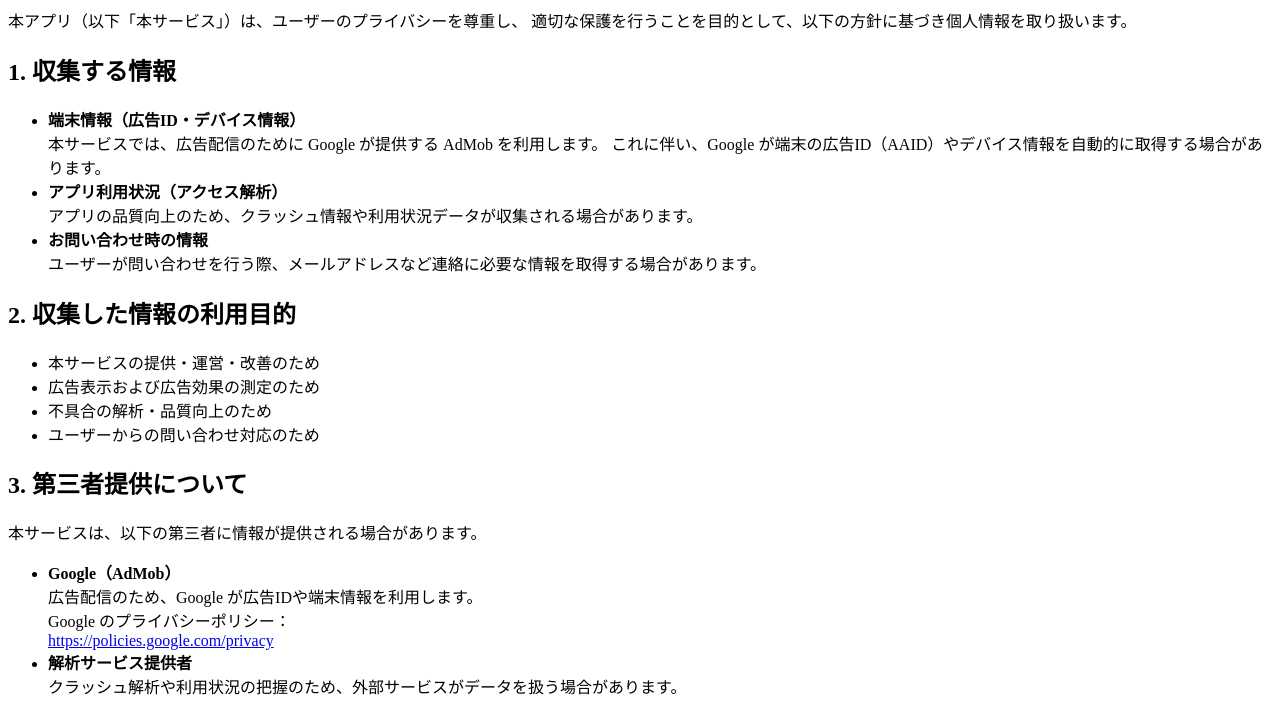
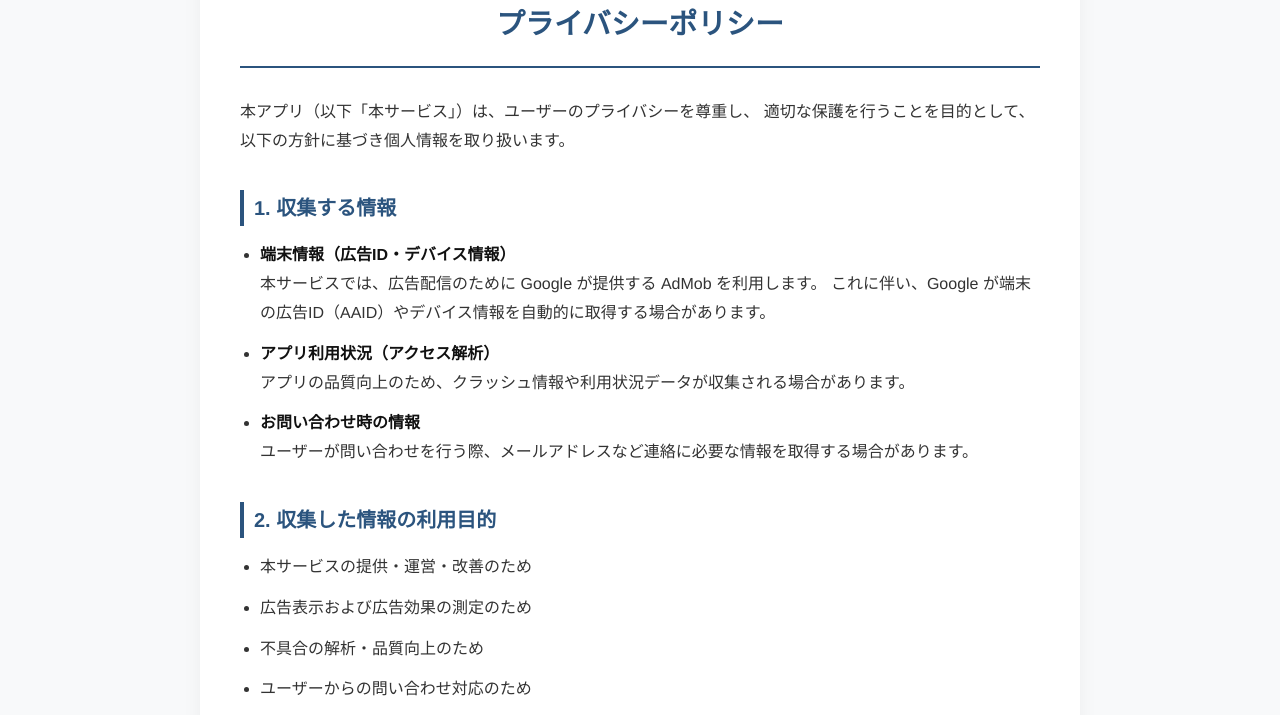
Before and after one commit to IMJKstudio/loto6-privacy-policy, a plain HTML site: page index.html in a window 1280 px wide. Shown: the part 81-796 px from the top of the page. Drawn offline with Linux system fonts and the light colour scheme.

Commit message:
Update index.html

```diff
--- a/index.html
+++ b/index.html
@@ -4,8 +4,116 @@
   <meta charset="UTF-8">
   <title>ロト6予想シグナル プライバシーポリシー</title>
   <meta name="viewport" content="width=device-width, initial-scale=1">
+  <style>
+    /* 全体設定 */
+    :root {
+      --primary-color: #2b547e;
+      --text-color: #333333;
+      --bg-color: #f8f9fa;
+      --card-bg: #ffffff;
+      --border-color: #e9ecef;
+      --sub-text: #6c757d;
+    }
+
+    body {
+      font-family: "Helvetica Neue", Arial, "Hiragino Kaku Gothic ProN", "Hiragino Sans", Meiryo, sans-serif;
+      line-height: 1.8;
+      color: var(--text-color);
+      background-color: var(--bg-color);
+      margin: 0;
+      padding: 40px 20px;
+    }
+
+    /* コンテナ設定 */
+    .container {
+      max-width: 800px;
+      margin: 0 auto;
+      background: var(--card-bg);
+      padding: 40px;
+      border-radius: 12px;
+      box-shadow: 0 4px 20px rgba(0, 0, 0, 0.05);
+    }
+
+    /* タイトル */
+    h1 {
+      font-size: 1.8rem;
+      color: var(--primary-color);
+      text-align: center;
+      margin-top: 0;
+      margin-bottom: 30px;
+      padding-bottom: 15px;
+      border-bottom: 2px solid var(--primary-color);
+    }
+
+    /* 見出し2 */
+    h2 {
+      font-size: 1.25rem;
+      color: var(--primary-color);
+      margin-top: 35px;
+      margin-bottom: 15px;
+      padding-left: 10px;
+      border-left: 4px solid var(--primary-color);
+    }
+
+    /* 文章・リスト */
+    p {
+      margin-top: 0;
+      margin-bottom: 15px;
+    }
+
+    ul {
+      padding-left: 20px;
+      margin-top: 0;
+      margin-bottom: 20px;
+    }
+
+    li {
+      margin-bottom: 12px;
+    }
+
+    li strong {
+      color: #111;
+    }
+
+    /* リンク */
+    a {
+      color: var(--primary-color);
+      text-decoration: underline;
+      word-break: break-all;
+    }
+
+    a:hover {
+      opacity: 0.8;
+    }
+
+    /* 日付表記 */
+    .date {
+      margin-top: 40px;
+      text-align: right;
+      color: var(--sub-text);
+      font-size: 0.9rem;
+    }
+
+    /* モバイル調整 */
+    @media (max-width: 600px) {
+      body {
+        padding: 20px 10px;
+      }
+      .container {
+        padding: 25px 20px;
+      }
+      h1 {
+        font-size: 1.5rem;
+      }
+      h2 {
+        font-size: 1.1rem;
+      }
+    }
+  </style>
 </head>
 <body>
+
+<div class="container">
   <h1>プライバシーポリシー</h1>
 
   <p>
@@ -86,8 +194,9 @@
   <p>
     プライバシーに関するお問い合わせは、アプリ内の問い合わせフォームにて受け付けます。
   </p>
-  <p>
-制定日：2026年7月22日
-</p>
+
+  <p class="date">制定日：2026年7月22日</p>
+</div>
+
 </body>
 </html>
```
